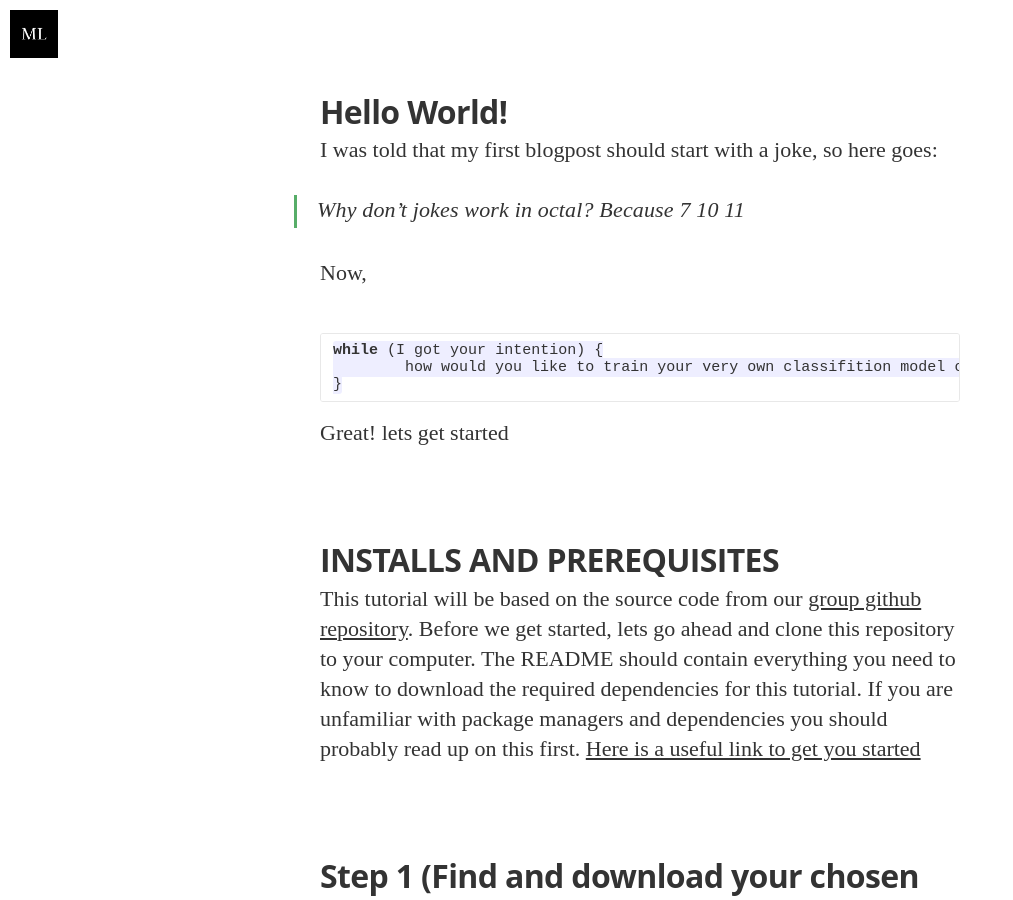
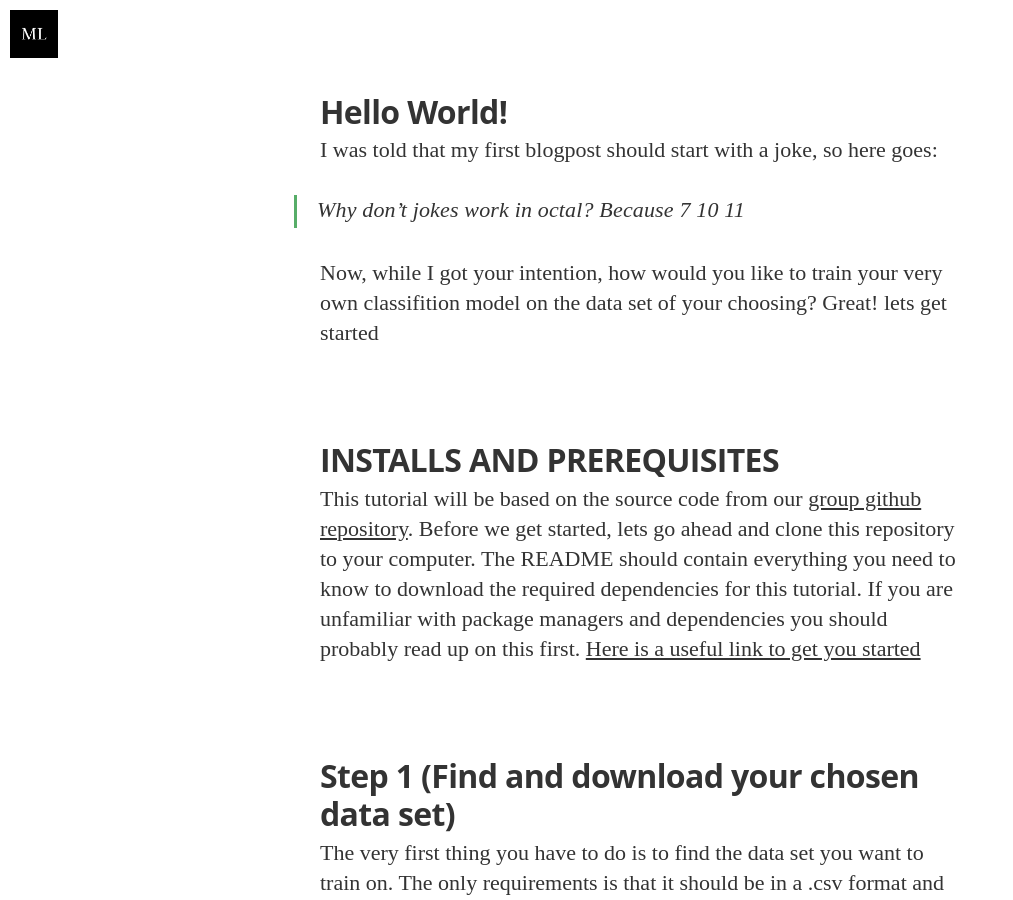
Before and after one commit to alexaor/tdt4173, a Jekyll site: the page built from docs/_posts/2020-11-25-step-by-step-guide-to-classifying-a-data-set.markdown, in a window 1280 px wide and 900 px high, scrolled down 910 px. Shown: the whole window, without its empty margins (0-1013 px from the left). Built offline with Jekyll 4.4.1, drawn with Linux system fonts in a browser that asks for light colours; nearby versions of some CDN libraries; some web fonts are replaced.

````diff
--- a/docs/_posts/2020-11-25-step-by-step-guide-to-classifying-a-data-set.markdown
+++ b/docs/_posts/2020-11-25-step-by-step-guide-to-classifying-a-data-set.markdown
@@ -15,13 +15,7 @@ image2: /assets/article_images/2014-11-30-mediator_features/night-track-mobile.J
 I was told that my first blogpost should start with a joke, so here goes:
 >Why don't jokes work in octal? Because 7 10 11
 
-Now,
-
-```cpp
-while (I got your intention) {
-        how would you like to train your very own classifition model on the data set of your choosing?
-}
-```
+Now, while I got your intention, how would you like to train your very own classifition model on the data set of your choosing?
 Great! lets get started
 
 
````
Also changed, not shown: other parts of docs/_posts/2020-11-25-step-by-step-guide-to-classifying-a-data-set.markdown (+1 -2 lines).
